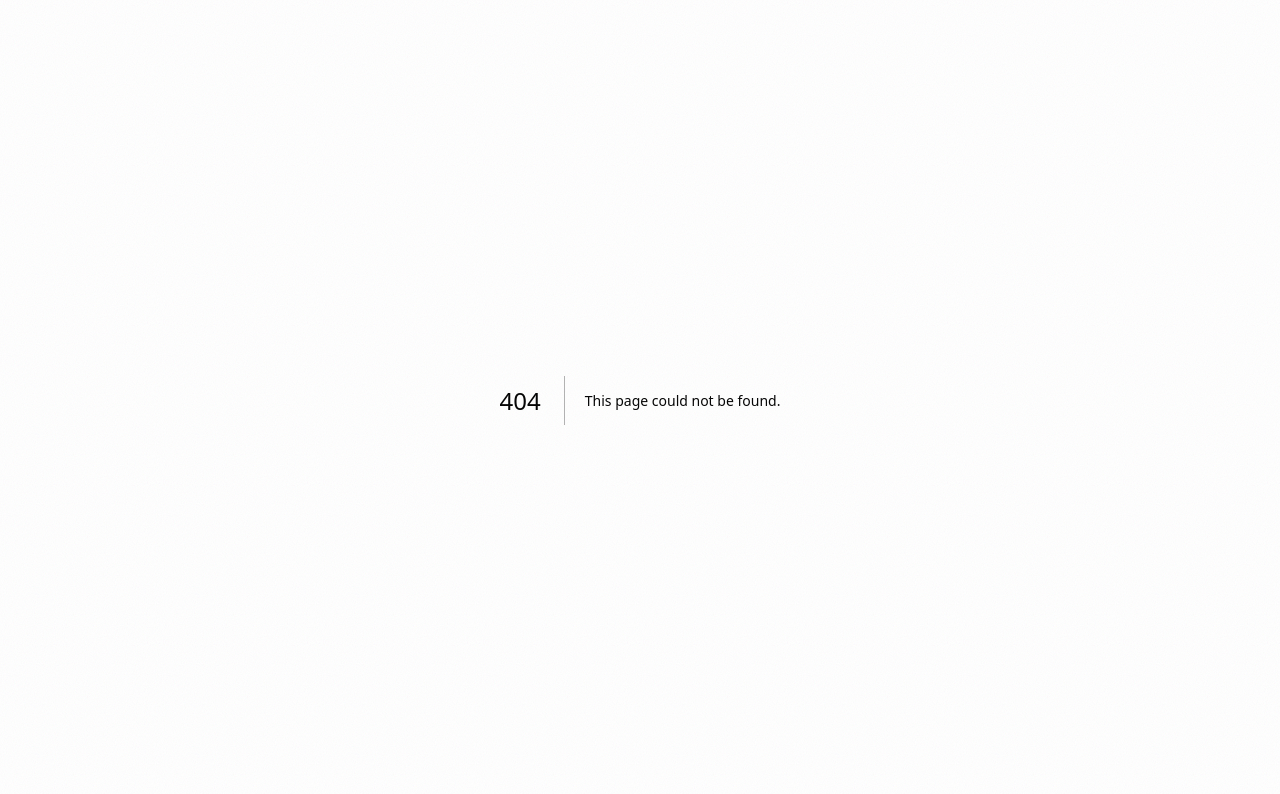
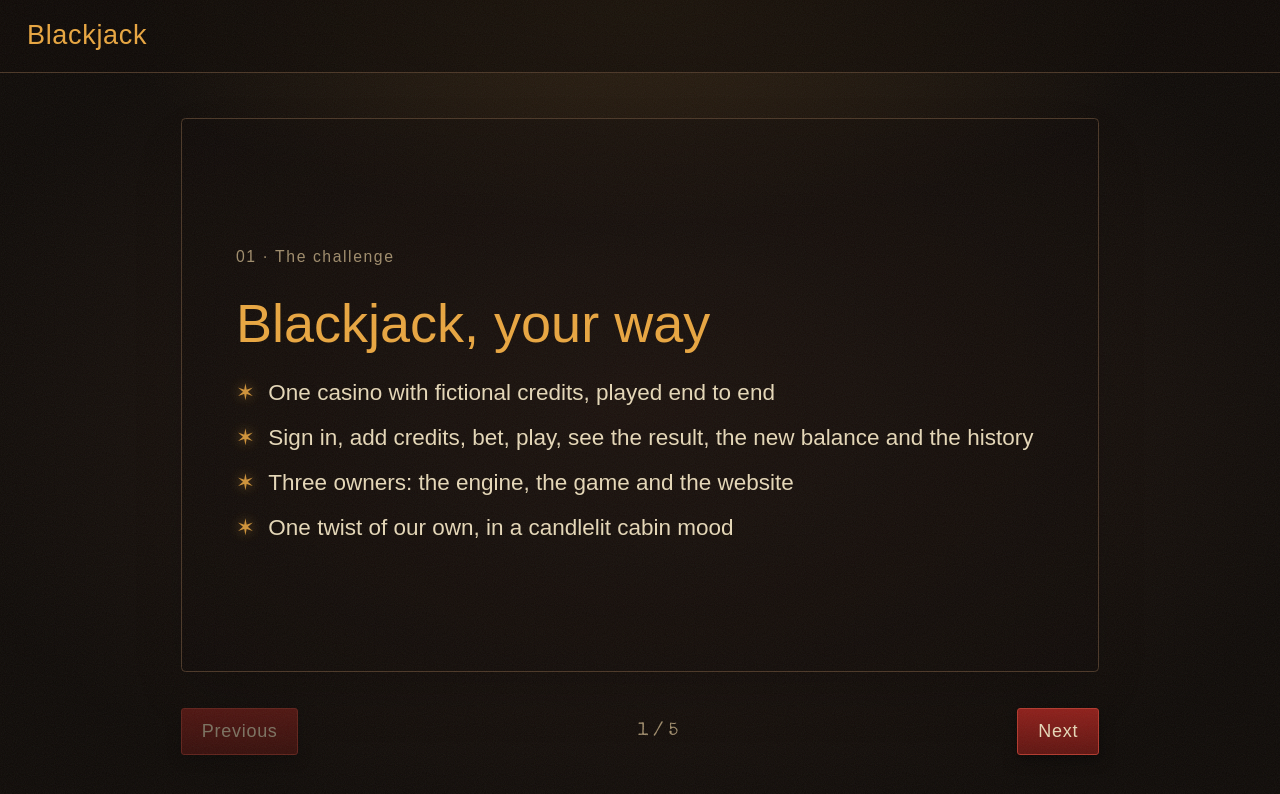
Before and after one commit to david-portilla/-21-blackjack, a Next.js app: page /presentation in a window 1280 px wide. Before the commit this address had no page. Shown: the top 794 px of the page. Built offline with nearby package versions, Linux system fonts and the light colour scheme; no server answers; a web font is replaced by a local one.

Commit message:
web: five-slide presentation at /presentation

```diff
--- a/next.config.ts
+++ b/next.config.ts
@@ -10,6 +10,8 @@ const lanAddresses = Object.values(networkInterfaces())
 
 const nextConfig: NextConfig = {
   allowedDevOrigins: lanAddresses,
+  // The floating dev tools badge covers controls on phones during the demo; errors still show.
+  devIndicators: false,
   turbopack: {
     rules: {
       "*.css": {
--- a/src/app/(site)/page.tsx
+++ b/src/app/(site)/page.tsx
@@ -1,5 +1,6 @@
 "use client";
 
+import Link from "next/link";
 import { useRouter } from "next/navigation";
 import { useEffect, useState, type FormEvent } from "react";
 import { useAccount } from "@/web/account-context";
@@ -58,6 +59,9 @@ export default function SignInPage() {
         </button>
         {error && <p className="text-sm text-bj-blood">{error}</p>}
       </form>
+      <Link href="/presentation" className="text-center text-sm italic text-bj-muted hover:text-bj-text">
+        View the presentation
+      </Link>
     </main>
   );
 }
--- /dev/null
+++ b/src/app/(site)/presentation/page.tsx
@@ -0,0 +1,12 @@
+"use client";
+
+import { Deck } from "@/web/presentation/deck";
+
+// Public on purpose: the presentation is shown before anyone signs in.
+export default function PresentationPage() {
+  return (
+    <main className="flex flex-1 flex-col">
+      <Deck />
+    </main>
+  );
+}
--- a/src/app/globals.css
+++ b/src/app/globals.css
@@ -127,6 +127,12 @@ body::after {
   70% { opacity: 0.88; }
 }
 
+/* Slide entrance in /presentation; used through motion-safe:, so reduced motion skips it. */
+@keyframes bj-fade {
+  from { opacity: 0; transform: translateY(6px); }
+  to { opacity: 1; transform: none; }
+}
+
 @media (prefers-reduced-motion: reduce) {
   .bj-candle-glow {
     animation: none;
--- /dev/null
+++ b/src/web/presentation/deck.tsx
@@ -0,0 +1,64 @@
+"use client";
+
+import { useCallback, useEffect, useState } from "react";
+import { SLIDES } from "./slides";
+
+// The project presentation: one slide at a time, buttons and arrow keys. Content lives in slides.ts.
+export function Deck() {
+  const [index, setIndex] = useState(0);
+  const last = SLIDES.length - 1;
+  const go = useCallback((step: number) => setIndex((i) => Math.min(last, Math.max(0, i + step))), [last]);
+
+  useEffect(() => {
+    function onKey(e: KeyboardEvent) {
+      if (e.target instanceof HTMLInputElement || e.target instanceof HTMLTextAreaElement) return;
+      if (e.key === "ArrowRight" || e.key === " ") {
+        e.preventDefault();
+        go(1);
+      } else if (e.key === "ArrowLeft") {
+        e.preventDefault();
+        go(-1);
+      }
+    }
+    window.addEventListener("keydown", onKey);
+    return () => window.removeEventListener("keydown", onKey);
+  }, [go]);
+
+  const slide = SLIDES[index];
+
+  return (
+    <div className="mx-auto flex w-full max-w-4xl flex-1 flex-col justify-between gap-8 p-6 sm:p-10">
+      <section
+        key={slide.id}
+        aria-label={slide.title}
+        className="flex flex-1 flex-col justify-center gap-6 rounded border border-bj-line bg-bj-night/40 p-6 shadow-2xl motion-safe:animate-[bj-fade_300ms_ease-out] sm:p-12"
+      >
+        <p className="font-display text-sm tracking-widest text-bj-muted">{slide.kicker}</p>
+        <h1 className="font-display text-3xl text-bj-candle sm:text-5xl">{slide.title}</h1>
+        <ul className="flex flex-col gap-3 text-lg sm:text-xl">
+          {slide.points.map((point) => (
+            <li key={point} className="flex gap-3">
+              <span aria-hidden className="bj-candle-glow">
+                ✶
+              </span>
+              <span className="min-w-0 break-words">{point}</span>
+            </li>
+          ))}
+        </ul>
+        {slide.note && <p className="break-words font-mono text-sm text-bj-muted">{slide.note}</p>}
+      </section>
+
+      <nav aria-label="Slides" className="flex items-center justify-between gap-4">
+        <button type="button" onClick={() => go(-1)} disabled={index === 0} className="bj-button">
+          Previous
+        </button>
+        <p className="font-mono text-bj-muted" data-testid="slide-counter">
+          {index + 1} / {SLIDES.length}
+        </p>
+        <button type="button" onClick={() => go(1)} disabled={index === last} className="bj-button">
+          Next
+        </button>
+      </nav>
+    </div>
+  );
+}
--- /dev/null
+++ b/src/web/presentation/slides.ts
@@ -0,0 +1,63 @@
+import type { Slide } from "./types";
+
+// The five-slide project presentation. Numbers measured on the repo on 2026-10-24.
+export const SLIDES: Slide[] = [
+  {
+    id: "challenge",
+    kicker: "01 · The challenge",
+    title: "Blackjack, your way",
+    points: [
+      "One casino with fictional credits, played end to end",
+      "Sign in, add credits, bet, play, see the result, the new balance and the history",
+      "Three owners: the engine, the game and the website",
+      "One twist of our own, in a candlelit cabin mood",
+    ],
+  },
+  {
+    id: "architecture",
+    kicker: "02 · How it is built",
+    title: "Three parts, one contract",
+    points: [
+      "One Next.js app: engine by Edgar, game by Heriberto, website by David",
+      "Contract first: IDs, payloads and errors agreed in src/contracts/ before code",
+      "Money moves only through the engine; the game sends outcomes, never amounts",
+      "The hidden card and the deck never leave the server",
+      "Local SQLite storage: no accounts, no credentials, one command to start",
+    ],
+  },
+  {
+    id: "twist",
+    kicker: "03 · Our twist",
+    title: "Candles and Omens",
+    points: [
+      "Candles: every run starts with three; each lost round snuffs one, and at zero the dealer claims you",
+      "Omens: a daily ladder of three tiers, the same for every player",
+      "Rewards are sigils, titles and a spare candle for your next run",
+      "They reward how you play, never how much you bet: no credits, no deposits, no penalties",
+    ],
+  },
+  {
+    id: "ai",
+    kicker: "04 · How we worked with AI",
+    title: "Different agents, one rulebook",
+    points: [
+      "One AGENTS.md for every agent and model, with each owner's folder rules",
+      "/grill-me to settle open questions in rounds, written straight into requirements",
+      "Contract first, with fakes, so nobody waited for anybody",
+      "Tests named by acceptance criterion, each broken once before we trusted it",
+      "Caught: browser tests on the real engine found a session race the fake never showed",
+    ],
+  },
+  {
+    id: "proven",
+    kicker: "05 · Proven",
+    title: "Checks we can run",
+    points: [
+      "68 of 78 acceptance criteria covered by tests named with their ID",
+      "pnpm check: typecheck, lint and 120 unit and integration tests, also in CI",
+      "pnpm e2e: 12 browser journeys at desktop and phone width, 24 of 24 green",
+      "Known limitations listed in the README",
+    ],
+    note: "pnpm install · pnpm dev · open localhost:3000",
+  },
+];
--- /dev/null
+++ b/src/web/presentation/types.ts
@@ -0,0 +1,11 @@
+// One slide of the project presentation (/presentation). Content lives in slides.ts, layout in deck.tsx.
+export type Slide = {
+  id: string;
+  /** Small line above the title, e.g. "01 · The challenge". */
+  kicker: string;
+  title: string;
+  /** 3 to 5 short points. */
+  points: string[];
+  /** Optional closing line, e.g. a command or a quote. */
+  note?: string;
+};
--- a/src/web/site-header.tsx
+++ b/src/web/site-header.tsx
@@ -32,6 +32,7 @@ export function SiteHeader() {
           <Link href="/lobby" className="hover:text-bj-text">Lobby</Link>
           <Link href="/play" className="hover:text-bj-text">Play</Link>
           <Link href="/history" className="hover:text-bj-text">History</Link>
+          <Link href="/presentation" className="hover:text-bj-text">Presentation</Link>
           <span className="text-bj-text">
             {omen?.title ? (
               <span className="bj-candle-glow font-display" data-testid="omen-title">
```
Also changed, not shown: 1 other file (tests, documents, lock files or other folders).
